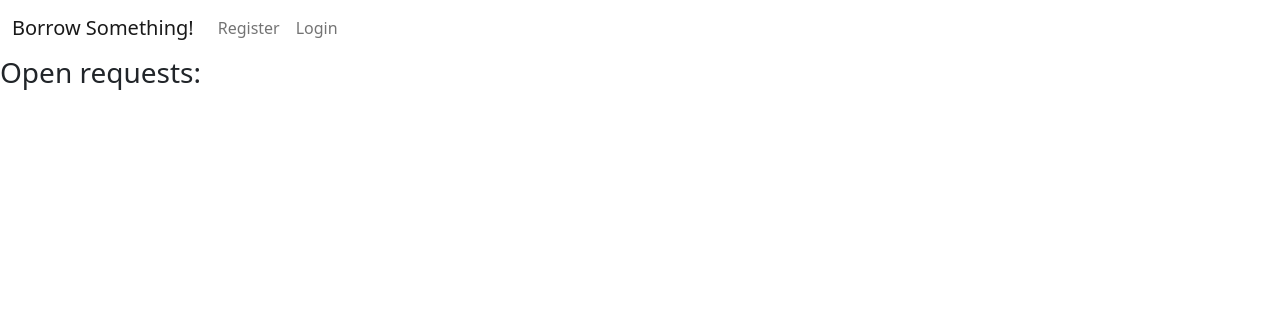
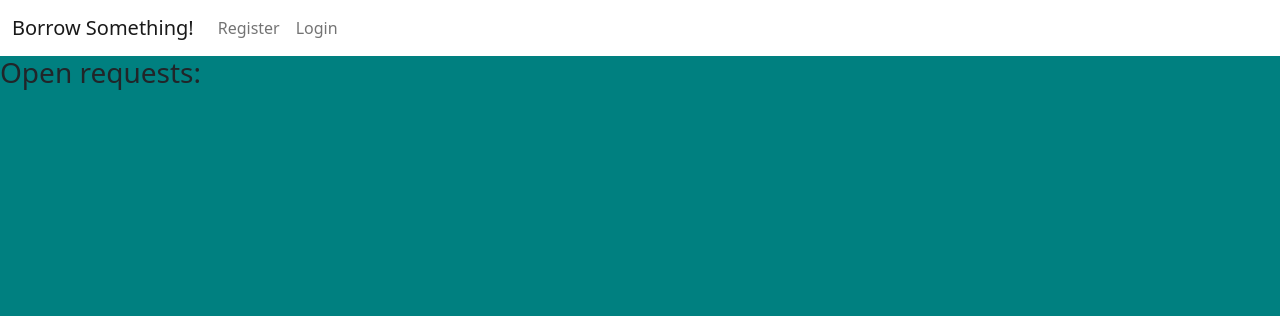
Before and after one commit to SiJiL82/borrow_something, a Django app: page / in a window 1280 px wide. Shown: the top 316 px of the page. Run offline with Django 3.2, Linux system fonts and the light colour scheme; data that the repository does not hold is empty; parts of the project's set-up code (start-up, migrations or seed data) failed here and were passed over.

Commit message:
Add body colour to stylesheet

```diff
--- a/static/css/style.css
+++ b/static/css/style.css
@@ -12,3 +12,7 @@
     padding: 0;
     border: none;
 }
+
+body {
+    background: hsl(var(--background-colour), 25%);
+}
```
